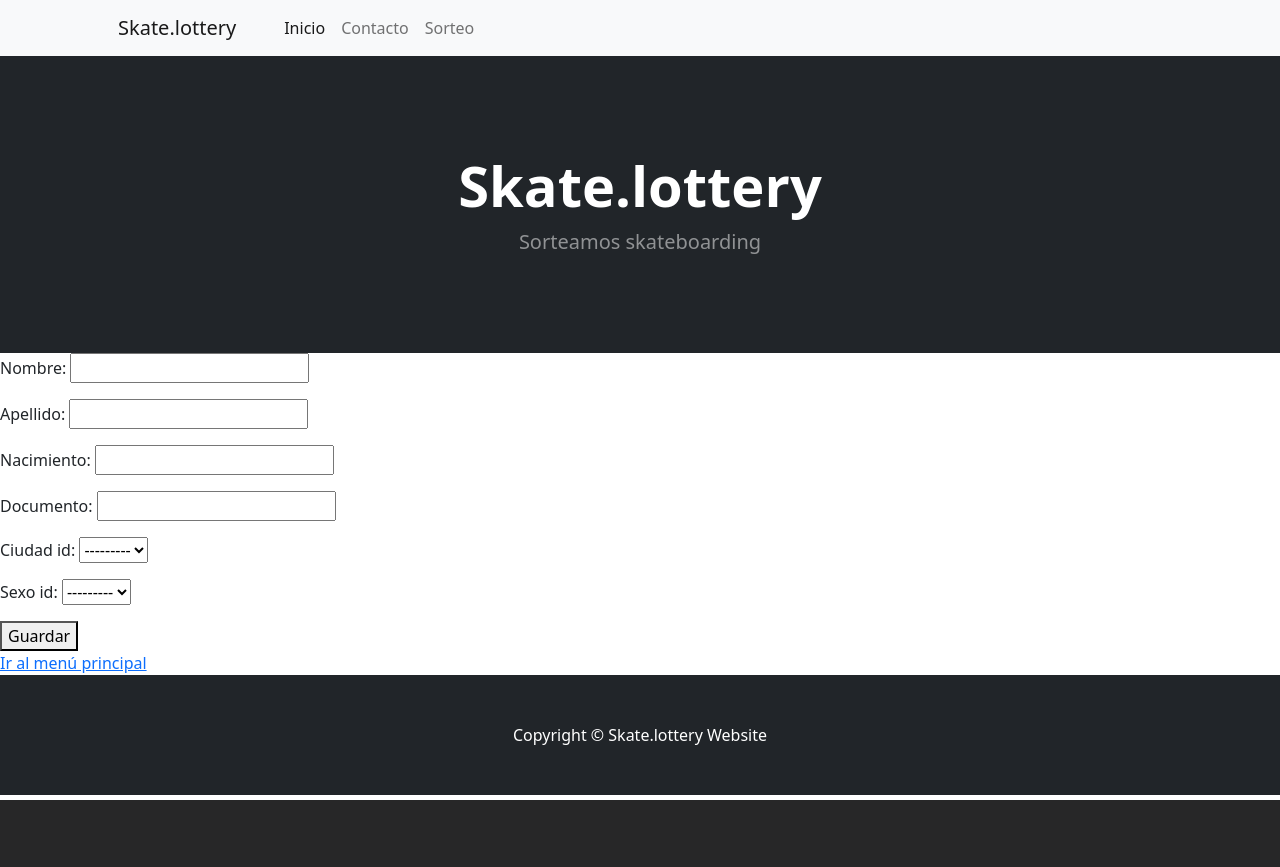
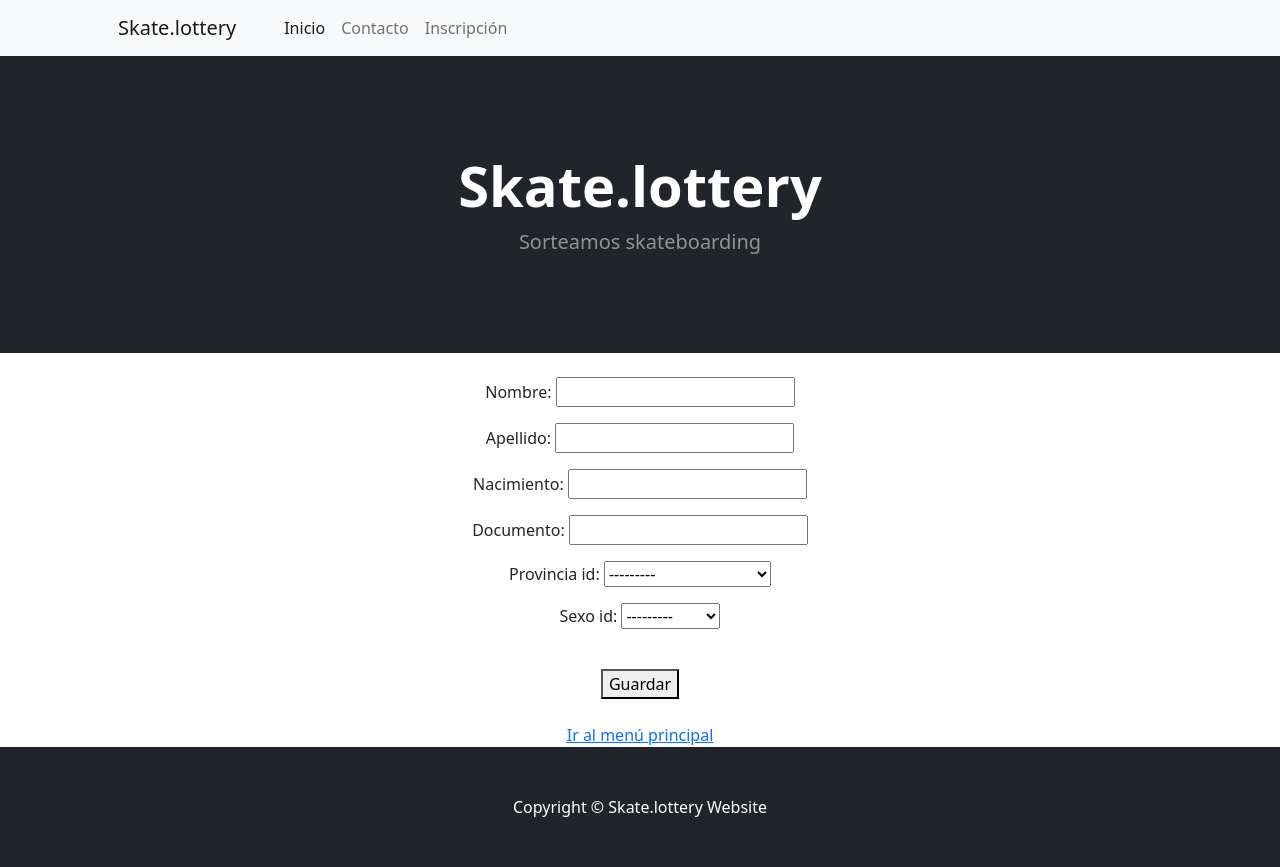
Before and after one commit to federicotempo/Tercera-pre-entrega-Tempo, a Django app: page /cliente/crear_cliente in a window 1280 px wide. Before the commit the page ends 800 px from the top, so only its background shows below. Run offline with Django 4.2, Linux system fonts and the light colour scheme; data comes from the database, SQL or seed files in the repository; data that the repository does not hold is empty; some libraries are stand-ins or nearby versions.

Commit message:
casi todo listo, salvo que repeticion en base de datos para las foreign keys

```diff
--- a/project/apps/Home/templates/Home/navbar.html
+++ b/project/apps/Home/templates/Home/navbar.html
@@ -6,7 +6,7 @@
             <ul class="navbar-nav me-auto mb-2 mb-lg-0 ms-lg-4">
                 <li class="nav-item"><a class="nav-link active" aria-current="page" href="{% url 'Home:home' %}">Inicio</a></li>
                 <li class="nav-item"><a class="nav-link" href="https://wa.me/3364297670" target="_blank">Contacto</a></li>
-                <li class="nav-item"><a class="nav-link" href="{% url 'cliente:crear_cliente' %}">Sorteo</a></li>
+                <li class="nav-item"><a class="nav-link" href="{% url 'cliente:crear_cliente' %}">Inscripción</a></li>
             </ul>
         </div>
     </div>
--- a/project/apps/Home/views.py
+++ b/project/apps/Home/views.py
@@ -1,5 +1,4 @@
 from django.shortcuts import render
 
 def home(request):
-    contexto = {"saludo": "hola"}
-    return render(request, "Home/index.html", contexto)
+    return render(request, "Home/index.html")
--- a/project/apps/cliente/admin.py
+++ b/project/apps/cliente/admin.py
@@ -1,9 +1,9 @@
 from django.contrib import admin
 
-from .models import Ciudad, Cliente, Sexo
+from .models import Cliente, Provincia, Sexo
 
 # Register your models here.
 
 admin.site.register(Cliente)
-admin.site.register(Ciudad)
+admin.site.register(Provincia)
 admin.site.register(Sexo)
--- a/project/apps/cliente/forms.py
+++ b/project/apps/cliente/forms.py
@@ -6,4 +6,4 @@ class ClienteForm(forms.ModelForm):
     class Meta:
         model = Cliente
         fields = ["nombre", "apellido", "nacimiento",
-                  "documento", "ciudad_id", "sexo_id"]
+                  "documento", "provincia_id", "sexo_id"]
--- a/project/apps/cliente/models.py
+++ b/project/apps/cliente/models.py
@@ -2,7 +2,7 @@ from django.db import models
 
 
 # Create your models here.
-class Ciudad(models.Model):
+class Provincia(models.Model):
     nombre = models.CharField(max_length=100)
 
     def __str__(self):
@@ -15,14 +15,16 @@ class Sexo(models.Model):
     def __str__(self):
         return self.nombre
 
+
 class Cliente(models.Model):
     nombre = models.CharField(max_length=100)
     apellido = models.CharField(max_length=100)
     nacimiento = models.DateField(null=True)
     documento = models.IntegerField()
-    ciudad_id = models.ForeignKey(
-        Ciudad, on_delete=models.SET_NULL, null=True, blank=True)
-    sexo_id = models.ForeignKey(Sexo, on_delete=models.SET_NULL, null=True, blank=True)
+    provincia_id = models.ForeignKey(
+        Provincia, on_delete=models.SET_NULL, null=True, blank=True)
+    sexo_id = models.ForeignKey(
+        Sexo, on_delete=models.SET_NULL, null=True, blank=True)
 
     def __str__(self):
         return f"{self.nombre} {self.apellido}"
--- a/project/apps/cliente/templates/cliente/crear.html
+++ b/project/apps/cliente/templates/cliente/crear.html
@@ -1,13 +1,17 @@
 {% extends 'Home/base.html' %}
 
-
-{% block CONTENIDO %}
+    {% block CONTENIDO %}
+    <br>
+    <div style="text-align: center;">
     <form method = "post">
         {% csrf_token %}
         {{ form.as_p }}
+        <br>
         <button type = "submit">Guardar</button>
     </form>
 
+    <br>
     <a href="{% url 'Home:home' %}">Ir al menú principal</a>
+</div>
 
-{% endblock CONTENIDO %}
+    {% endblock CONTENIDO %}
--- a/project/apps/cliente/urls.py
+++ b/project/apps/cliente/urls.py
@@ -1,9 +1,9 @@
 from django.urls import path
-from .views import home, crear_cliente
+from .views import crear_cliente
 
 app_name = "cliente"
 
 urlpatterns = [
-    path('', home, name="home"),
-    path('crear_cliente', crear_cliente, name = "crear_cliente"),
+
+    path('crear_cliente', crear_cliente, name="crear_cliente"),
 ]
--- a/project/apps/cliente/views.py
+++ b/project/apps/cliente/views.py
@@ -1,16 +1,10 @@
 from django.shortcuts import render, redirect
 from django.http import HttpRequest, HttpResponse
 
-from .models import Cliente
+from .models import Sexo, Provincia
 from .forms import ClienteForm
 
 # Create your views here.
-
-
-def home(request):
-    clientes_registros = Cliente.objects.all()
-    contexto = {"clientes": clientes_registros}
-    return render(request, "cliente/index.html", contexto)
 
 
 def crear_cliente(request: HttpRequest) -> HttpResponse:
@@ -23,3 +17,59 @@ def crear_cliente(request: HttpRequest) -> HttpResponse:
     else:
         form = ClienteForm()
     return render(request, "cliente/crear.html", {"form": form})
+
+# Código adicional para agregar informacion a la base de datos
+
+
+sexo_1 = Sexo(nombre="Masculino")
+sexo_2 = Sexo(nombre="Femenino")
+sexo_1.save()
+sexo_2.save()
+
+provincia_1 = Provincia(nombre="Buenos Aires")
+provincia_2 = Provincia(nombre="Catamarca")
+provincia_3 = Provincia(nombre="Chaco")
+provincia_4 = Provincia(nombre="Chubut")
+provincia_5 = Provincia(nombre="Córdoba")
+provincia_6 = Provincia(nombre="Corrientes")
+provincia_7 = Provincia(nombre="Entre Ríos")
+provincia_8 = Provincia(nombre="Formosa")
+provincia_9 = Provincia(nombre="Jujuy")
+provincia_10 = Provincia(nombre="La Pampa")
+provincia_11 = Provincia(nombre="La Rioja")
+provincia_12 = Provincia(nombre="Mendoza")
+provincia_13 = Provincia(nombre="Misiones")
+provincia_14 = Provincia(nombre="Neuquén")
+provincia_15 = Provincia(nombre="Río Negro")
+provincia_16 = Provincia(nombre="Salta")
+provincia_17 = Provincia(nombre="San Juan")
+provincia_18 = Provincia(nombre="San Luis")
+provincia_19 = Provincia(nombre="Santa Cruz")
+provincia_20 = Provincia(nombre="Santa Fe")
+provincia_21 = Provincia(nombre="Santiago del Estero")
+provincia_22 = Provincia(nombre="Tierra del Fuego")
+provincia_23 = Provincia(nombre="Tucumán")
+
+provincia_1.save()
+provincia_2.save()
+provincia_3.save()
+provincia_4.save()
+provincia_5.save()
+provincia_6.save()
+provincia_7.save()
+provincia_8.save()
+provincia_9.save()
+provincia_10.save()
+provincia_11.save()
+provincia_12.save()
+provincia_13.save()
+provincia_14.save()
+provincia_15.save()
+provincia_16.save()
+provincia_17.save()
+provincia_18.save()
+provincia_19.save()
+provincia_20.save()
+provincia_21.save()
+provincia_22.save()
+provincia_23.save()
```
